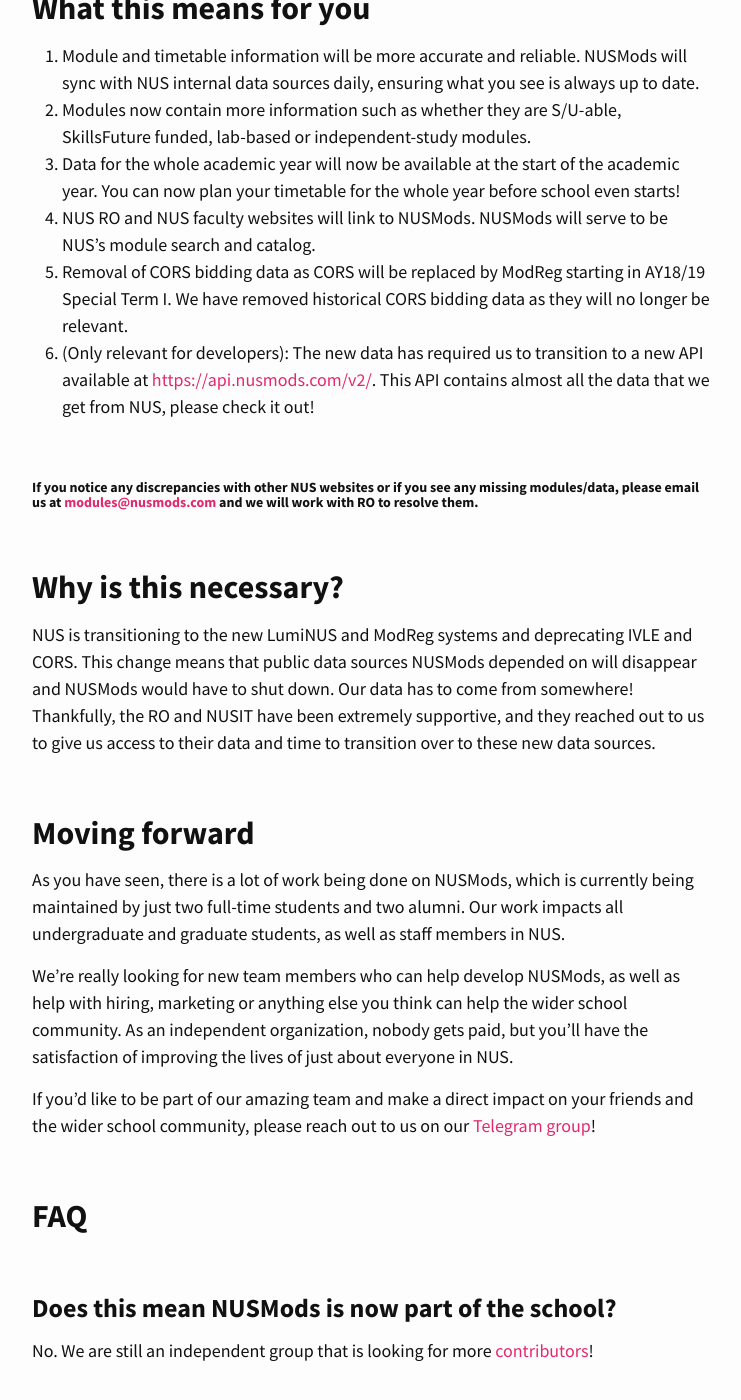
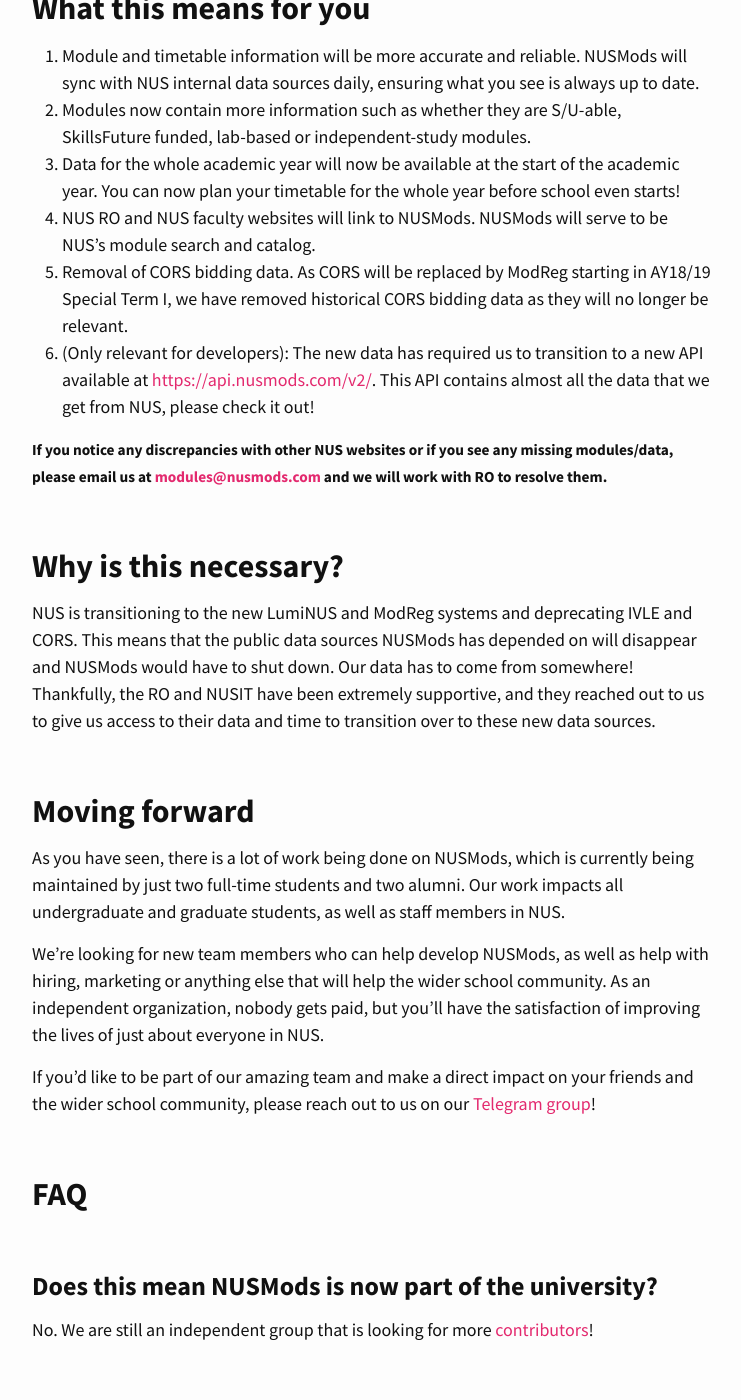
Before and after one commit to nusmodifications/nusmods-blog, a Jekyll site: the page built from _posts/2019-04-07-nusmods-is-official.md, in a window 1280 px wide and 1400 px high, scrolled down 592 px. Shown: the whole window, without its empty margins (268-1009 px from the left). Built offline with Jekyll 4.4.1, drawn with Linux system fonts in a browser that asks for light colours; nearby versions of some CDN libraries; some of the changed text lies outside the part shown.

Commit message:
Tweak phrasing

```diff
--- a/_posts/2019-04-07-nusmods-is-official.md
+++ b/_posts/2019-04-07-nusmods-is-official.md
@@ -19,26 +19,26 @@
 1. Modules now contain more information such as whether they are S/U-able, SkillsFuture funded, lab-based or independent-study modules.
 1. Data for the whole academic year will now be available at the start of the academic year. You can now plan your timetable for the whole year before school even starts!
 1. NUS RO and NUS faculty websites will link to NUSMods. NUSMods will serve to be NUS's module search and catalog.
-1. Removal of CORS bidding data as CORS will be replaced by ModReg starting in AY18/19 Special Term I. We have removed historical CORS bidding data as they will no longer be relevant.
+1. Removal of CORS bidding data. As CORS will be replaced by ModReg starting in AY18/19 Special Term I, we have removed historical CORS bidding data as they will no longer be relevant.
 1. (Only relevant for developers): The new data has required us to transition to a new API available at <https://api.nusmods.com/v2/>. This API contains almost all the data that we get from NUS, please check it out!
 
-##### If you notice any discrepancies with other NUS websites or if you see any missing modules/data, please email us at <modules@nusmods.com> and we will work with RO to resolve them.
+<strong><small>If you notice any discrepancies with other NUS websites or if you see any missing modules/data, please email us at <modules@nusmods.com> and we will work with RO to resolve them.</small></strong>
 
 ## Why is this necessary?
 
-NUS is transitioning to the new LumiNUS and ModReg systems and deprecating IVLE and CORS. This change means that public data sources NUSMods depended on will disappear and NUSMods would have to shut down. Our data has to come from somewhere! Thankfully, the RO and NUSIT have been extremely supportive, and they reached out to us to give us access to their data and time to transition over to these new data sources.
+NUS is transitioning to the new LumiNUS and ModReg systems and deprecating IVLE and CORS. This means that the public data sources NUSMods has depended on will disappear and NUSMods would have to shut down. Our data has to come from somewhere! Thankfully, the RO and NUSIT have been extremely supportive, and they reached out to us to give us access to their data and time to transition over to these new data sources.
 
 ## Moving forward
 
 As you have seen, there is a lot of work being done on NUSMods, which is currently being maintained by just two full-time students and two alumni. Our work impacts all undergraduate and graduate students, as well as staff members in NUS.
 
-We're really looking for new team members who can help develop NUSMods, as well as help with hiring, marketing or anything else you think can help the wider school community. As an independent organization, nobody gets paid, but you'll have the satisfaction of improving the lives of just about everyone in NUS.
+We're looking for new team members who can help develop NUSMods, as well as help with hiring, marketing or anything else that will help the wider school community. As an independent organization, nobody gets paid, but you'll have the satisfaction of improving the lives of just about everyone in NUS.
 
 If you'd like to be part of our amazing team and make a direct impact on your friends and the wider school community, please reach out to us on our [Telegram group](https://t.me/NUSMods)!
 
 ## FAQ
 
-### Does this mean NUSMods is now part of the school?
+### Does this mean NUSMods is now part of the university?
 
 No. We are still an independent group that is looking for more [contributors](https://nusmods.com/contribute)!
 
```
Also changed, not shown: other parts of _posts/2019-04-07-nusmods-is-official.md (+2 -2 lines).
